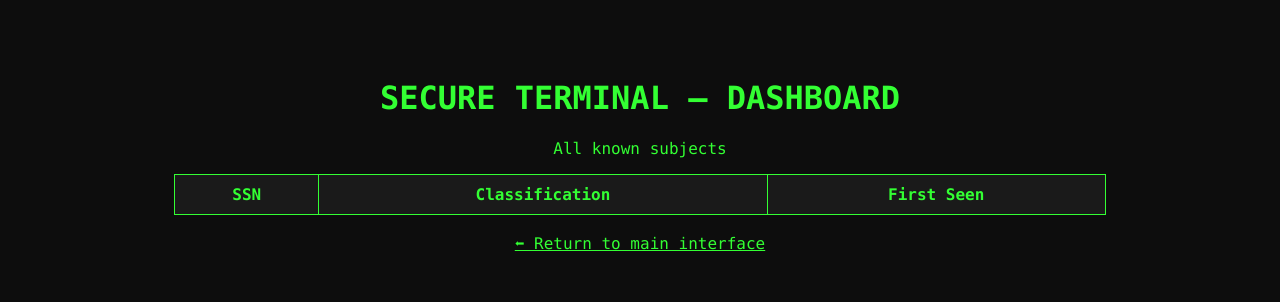
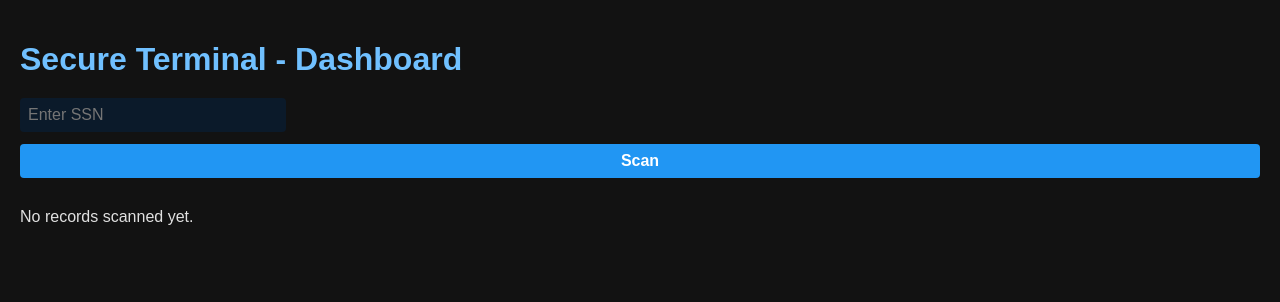
Before and after one commit to AlphaDeniz/secure-terminal, a Flask app: template templates/dashboard.html in a window 1280 px wide. Shown: the top 302 px of the page. Run offline with Flask 3, Linux system fonts and the light colour scheme; the template is opened without the code that fills it, so the values that code supplies are empty.

Commit message:
Added more stuff and made it look better

```diff
--- a/app.py
+++ b/app.py
@@ -1,101 +1,113 @@
-from flask import Flask, render_template, request
-import json
-import os
-import random
+from flask import Flask, render_template, request, redirect, url_for, session
+from werkzeug.security import generate_password_hash, check_password_hash
 from datetime import datetime
-import re
+import os, json, random
 
 app = Flask(__name__)
+app.secret_key = os.urandom(24)
 
-DATA_FILE = "machine_memory.json"
-SECRET_KEY = b"MySecretKey123"  # Change this to your secret key!
-LABELS = ["threat", "irrelevant", "under surveillance", "asset", "missing", "target neutralized"]
-SSN_PATTERN = re.compile(r"^\d{3}-\d{2}-\d{4}$")
+# ========== CONFIG ==========
+PASSWORD = "admin123"  # Change this as needed
+PASSWORD_HASH = generate_password_hash(PASSWORD)
 
+MEMORY_FILE = "machine_memory.json"
 
-def xor_encrypt_decrypt(data: bytes, key: bytes) -> bytes:
-    return bytes([b ^ key[i % len(key)] for i, b in enumerate(data)])
-
-
-def save_memory(memory):
-    data = json.dumps(memory, indent=2).encode()
-    encrypted = xor_encrypt_decrypt(data, SECRET_KEY)
-    with open(DATA_FILE, "wb") as f:
-        f.write(encrypted)
-
+CLASSIFICATIONS = ["MONITORED", "IRRELEVANT THREAT", "RELEVANT THREAT"]
+CITIES = ["New York", "Los Angeles", "Chicago", "London"]
+ASSOCIATES = ["Unknown", "Flagged", "Former Asset", "Civilian"]
 
 def load_memory():
-    if os.path.exists(DATA_FILE):
-        if os.path.getsize(DATA_FILE) == 0:
-            return {}
-        with open(DATA_FILE, "rb") as f:
-            encrypted = f.read()
-        decrypted = xor_encrypt_decrypt(encrypted, SECRET_KEY)
-        try:
-            return json.loads(decrypted.decode())
-        except Exception as e:
-            print("Failed to load or parse data:", e)
-            return {}
-    else:
+    if not os.path.exists(MEMORY_FILE):
+        return {}
+    try:
+        with open(MEMORY_FILE, 'r', encoding='utf-8') as f:
+            return json.load(f)
+    except Exception as e:
+        print("Error loading memory:", e)
         return {}
 
+def save_memory(data):
+    with open(MEMORY_FILE, 'w', encoding='utf-8') as f:
+        json.dump(data, f, indent=2)
 
-memory = load_memory()
+def generate_profile():
+    return {
+        "name": f"Subject {random.randint(1000,9999)}",
+        "age": random.randint(20, 70),
+        "city": random.choice(CITIES),
+        "last_seen": datetime.now().strftime("%Y-%m-%d %H:%M:%S"),
+        "associate": random.choice(ASSOCIATES)
+    }
 
+def generate_classification(profile):
+    score = 0
+    if profile['age'] < 30:
+        score += 2
+    if profile['city'] == "Chicago":
+        score += 2
+    if profile['associate'] == "Flagged":
+        score += 4
+    elif profile['associate'] == "Former Asset":
+        score += 3
 
-def is_valid_ssn(ssn):
-    if not SSN_PATTERN.match(ssn):
-        return False
+    if score >= 6:
+        return "RELEVANT THREAT"
+    elif 3 <= score < 6:
+        return "IRRELEVANT THREAT"
+    else:
+        return "MONITORED"
 
-    area, group, serial = ssn.split('-')
+@app.route('/')
+def index():
+    return redirect(url_for('boot'))
 
-    # Invalid area numbers
-    if area == "000" or area == "666" or (900 <= int(area) <= 999):
-        return False
-    # Invalid group number
-    if group == "00":
-        return False
-    # Invalid serial number
-    if serial == "0000":
-        return False
-    # Reject all zeros SSN
-    if ssn == "000-00-0000":
-        return False
+@app.route('/boot')
+def boot():
+    return render_template("boot.html")
 
-    return True
-
-
-def classify_ssn(ssn):
-    if ssn in memory:
-        return memory[ssn]
-    else:
-        label = random.choice(LABELS)
-        timestamp = datetime.now().strftime("%Y-%m-%d %H:%M:%S")
-        memory[ssn] = {"label": label, "timestamp": timestamp}
-        save_memory(memory)
-        return memory[ssn]
-
-
-@app.route("/", methods=["GET", "POST"])
-def index():
-    result = None
-    error = None
-
-    if request.method == "POST":
-        ssn = request.form.get("ssn", "").strip()
-        if is_valid_ssn(ssn):
-            result = classify_ssn(ssn)
-            result["ssn"] = ssn
-        else:
-            error = "Invalid SSN format or invalid number. Use format XXX-XX-XXXX with valid values."
-
-    return render_template("index.html", result=result, error=error)
-
-
-@app.route("/dashboard")
+@app.route('/dashboard', methods=['GET', 'POST'])
 def dashboard():
+    memory = load_memory()
+    if request.method == 'POST':
+        ssn = request.form['ssn'].strip()
+        if ssn and ssn not in memory:
+            profile = generate_profile()
+            classification = generate_classification(profile)
+            memory[ssn] = {
+                "classification": classification,
+                "profile": profile,
+                "timestamp": datetime.now().strftime("%Y-%m-%d %H:%M:%S")
+            }
+            save_memory(memory)
+        return redirect(url_for('dashboard'))
     return render_template("dashboard.html", memory=memory)
 
+@app.route('/login', methods=['GET', 'POST'])
+def login():
+    if request.method == 'POST':
+        if check_password_hash(PASSWORD_HASH, request.form['password']):
+            session['logged_in'] = True
+            return redirect(url_for('admin'))
+    return render_template("login.html")
 
-if __name__ == "__main__":
-    app.run(host="0.0.0.0", port=3000)
+@app.route('/logout')
+def logout():
+    session.clear()
+    return redirect(url_for('login'))
+
+@app.route('/admin', methods=['GET', 'POST'])
+def admin():
+    if not session.get("logged_in"):
+        return redirect(url_for("login"))
+    memory = load_memory()
+    if request.method == 'POST':
+        ssn = request.form['ssn']
+        classification = request.form['classification']
+        if ssn in memory:
+            memory[ssn]['classification'] = classification
+            save_memory(memory)
+        return redirect(url_for('admin'))
+    return render_template("admin.html", memory=memory, classifications=CLASSIFICATIONS)
+
+if __name__ == '__main__':
+    app.run(debug=True)
--- a/requirements.txt
+++ b/requirements.txt
@@ -1,2 +1,3 @@
 Flask
 cryptography
+werkzeug
--- /dev/null
+++ b/static/style.css
@@ -0,0 +1,121 @@
+/* ===== Global Settings ===== */
+body {
+    margin: 0;
+    font-family: 'Segoe UI', Tahoma, Geneva, Verdana, sans-serif;
+    background-color: #0e1a2b;
+    color: #e0e6ed;
+}
+
+a {
+    color: #70c0ff;
+    text-decoration: none;
+}
+
+a:hover {
+    text-decoration: underline;
+}
+
+/* ===== Container ===== */
+.container {
+    max-width: 900px;
+    margin: 40px auto;
+    padding: 20px;
+    background-color: #14263d;
+    border-radius: 8px;
+    box-shadow: 0 0 10px rgba(0, 173, 255, 0.2);
+}
+
+/* ===== Headings ===== */
+h1, h2, h3 {
+    color: #70c0ff;
+}
+
+/* ===== Forms ===== */
+form {
+    display: flex;
+    flex-direction: column;
+    gap: 12px;
+}
+
+input[type="text"],
+input[type="password"],
+select {
+    padding: 10px;
+    border: 1px solid #1e3c57;
+    border-radius: 5px;
+    background-color: #0b1a2a;
+    color: #e0e6ed;
+}
+
+button,
+input[type="submit"] {
+    padding: 10px;
+    border: none;
+    border-radius: 5px;
+    background-color: #1e90ff;
+    color: white;
+    font-weight: bold;
+    cursor: pointer;
+    transition: background 0.2s;
+}
+
+button:hover,
+input[type="submit"]:hover {
+    background-color: #1681db;
+}
+
+/* ===== Tables ===== */
+table {
+    width: 100%;
+    border-collapse: collapse;
+    margin-top: 20px;
+    background-color: #101f33;
+}
+
+th, td {
+    border: 1px solid #223b56;
+    padding: 10px;
+    text-align: left;
+}
+
+th {
+    background-color: #1b2f48;
+    color: #70c0ff;
+}
+
+/* ===== Status Colors ===== */
+.classification-THREAT {
+    color: #ff4d4d;
+    font-weight: bold;
+}
+
+.classification-IRRELEVANT {
+    color: #ffcc00;
+    font-weight: bold;
+}
+
+.classification-ASSET {
+    color: #66ffcc;
+    font-weight: bold;
+}
+
+/* ===== Error Messages ===== */
+.error {
+    color: #ff5c5c;
+    background-color: #2b0d0d;
+    padding: 10px;
+    margin-bottom: 15px;
+    border-radius: 4px;
+}
+
+/* ===== Navigation ===== */
+nav {
+    background-color: #0b1a2a;
+    padding: 10px;
+    text-align: center;
+}
+
+nav a {
+    margin: 0 15px;
+    font-weight: bold;
+}
--- a/templates/dashboard.html
+++ b/templates/dashboard.html
@@ -1,50 +1,118 @@
 <!DOCTYPE html>
-<html>
+<html lang="en">
 <head>
-    <title>The Machine – Dashboard</title>
+  <link rel="stylesheet" href="{{ url_for('static', filename='style.css') }}">
+
+  <meta charset="UTF-8" />
+  <meta name="viewport" content="width=device-width, initial-scale=1" />
+  <title>Secure Terminal - Dashboard</title>
   <style>
     body {
-            background-color: #0d0d0d;
-            color: #33ff33;
-            font-family: Consolas, monospace;
-            text-align: center;
-            padding: 50px;
+      font-family: Arial, sans-serif;
+      background-color: #121212;
+      color: #e0e0e0;
+      margin: 0;
+      padding: 20px;
+    }
+    h1 {
+      margin-bottom: 20px;
+    }
+    form {
+      margin-bottom: 30px;
+    }
+    input[type="text"] {
+      padding: 8px;
+      font-size: 16px;
+      width: 250px;
+      border: none;
+      border-radius: 4px;
+      margin-right: 10px;
+    }
+    input[type="submit"] {
+      padding: 8px 16px;
+      font-size: 16px;
+      background-color: #2196f3;
+      border: none;
+      border-radius: 4px;
+      color: white;
+      cursor: pointer;
     }
     table {
-            margin: 0 auto;
+      width: 100%;
       border-collapse: collapse;
-            width: 80%;
+      background-color: #1e1e1e;
     }
     th, td {
-            border: 1px solid #33ff33;
-            padding: 10px;
+      padding: 12px 15px;
+      border-bottom: 1px solid #333;
+      text-align: left;
     }
     th {
-            background-color: #1a1a1a;
+      background-color: #333;
     }
-        a {
-            color: #33ff33;
+    tr:hover {
+      background-color: #2a2a2a;
+    }
+    .classification {
+      font-weight: bold;
+      padding: 4px 8px;
+      border-radius: 4px;
+      display: inline-block;
+      color: white;
+    }
+    .MONITORED {
+      background-color: #757575; /* gray */
+    }
+    .IRRELEVANT\ THREAT {
+      background-color: #ffa726; /* orange */
+    }
+    .RELEVANT\ THREAT {
+      background-color: #d32f2f; /* red */
     }
   </style>
 </head>
 <body>
-    <h1>SECURE TERMINAL – DASHBOARD</h1>
-    <p>All known subjects</p>
+  <h1>Secure Terminal - Dashboard</h1>
+  <form method="POST" action="{{ url_for('dashboard') }}">
+    <input type="text" name="ssn" placeholder="Enter SSN" required />
+    <input type="submit" value="Scan" />
+  </form>
+
+  {% if memory %}
   <table>
+    <thead>
       <tr>
         <th>SSN</th>
         <th>Classification</th>
-            <th>First Seen</th>
+        <th>Name</th>
+        <th>Age</th>
+        <th>City</th>
+        <th>Associate</th>
+        <th>Last Seen</th>
+        <th>Timestamp</th>
       </tr>
+    </thead>
+    <tbody>
       {% for ssn, data in memory.items() %}
       <tr>
         <td>{{ ssn }}</td>
-            <td><strong>{{ data.label.upper() }}</strong></td>
+        <td>
+          <span class="classification {{ data.classification | replace(' ', '\\ ') }}">
+            {{ data.classification }}
+          </span>
+        </td>
+        <td>{{ data.profile.name }}</td>
+        <td>{{ data.profile.age }}</td>
+        <td>{{ data.profile.city }}</td>
+        <td>{{ data.profile.associate }}</td>
+        <td>{{ data.profile.last_seen }}</td>
         <td>{{ data.timestamp }}</td>
       </tr>
       {% endfor %}
+    </tbody>
   </table>
-    <br>
-    <a href="/">⬅ Return to main interface</a>
+  {% else %}
+    <p>No records scanned yet.</p>
+  {% endif %}
 </body>
 </html>
--- a/templates/index.html
+++ b/templates/index.html
@@ -1,6 +1,8 @@
 <!DOCTYPE html>
 <html>
 <head>
+    <link rel="stylesheet" href="{{ url_for('static', filename='style.css') }}">
+
     <title>SECURE TERMINAL</title>
     <style>
         body {
```
Also changed, not shown: machine_memory.json (+68 -10 lines), templates/admin.html (added, +99 -0 lines), templates/boot.html (added, +59 -0 lines), templates/login.html (added, +82 -0 lines). Lines whose indentation alone changed are shown as unchanged.
